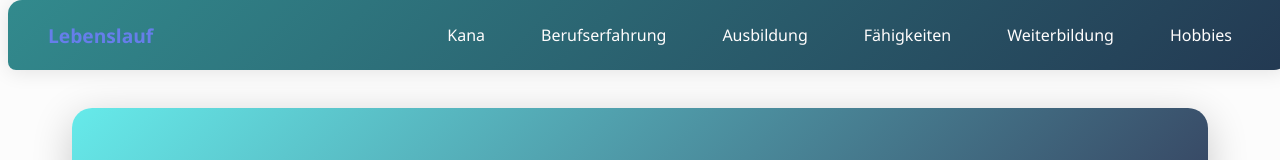
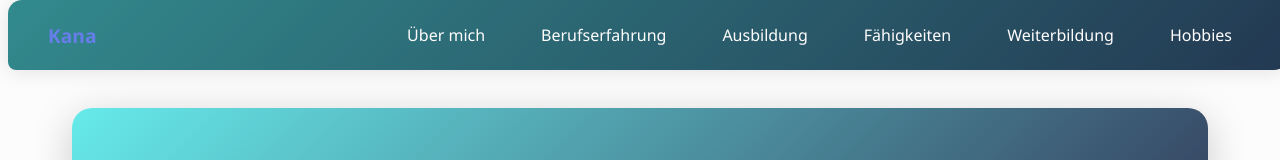
Before and after one commit to clodekana/IchBinDerClaude, a plain HTML site: page index.html in a window 1280 px wide. Shown: the top 160 px of the page. Drawn offline with Linux system fonts and the light colour scheme.

Commit message:
Change02

```diff
--- a/index.html
+++ b/index.html
@@ -642,9 +642,9 @@
 <body>
     <nav class="nav">
         <div class="nav-content">
-            <div style="font-weight: bold; font-size: 1.2rem; color: #667eea;">Lebenslauf</div>
+            <div style="font-weight: bold; font-size: 1.2rem; color: #667eea;">Kana</div>
             <div class="nav-links">
-                <a href="#profil">Kana</a>
+                <a href="#profil">Über mich</a>
                 <a href="#berufserfahrung">Berufserfahrung</a>
                 <a href="#ausbildung">Ausbildung</a>
                 <a href="#skills">Fähigkeiten</a>
```
